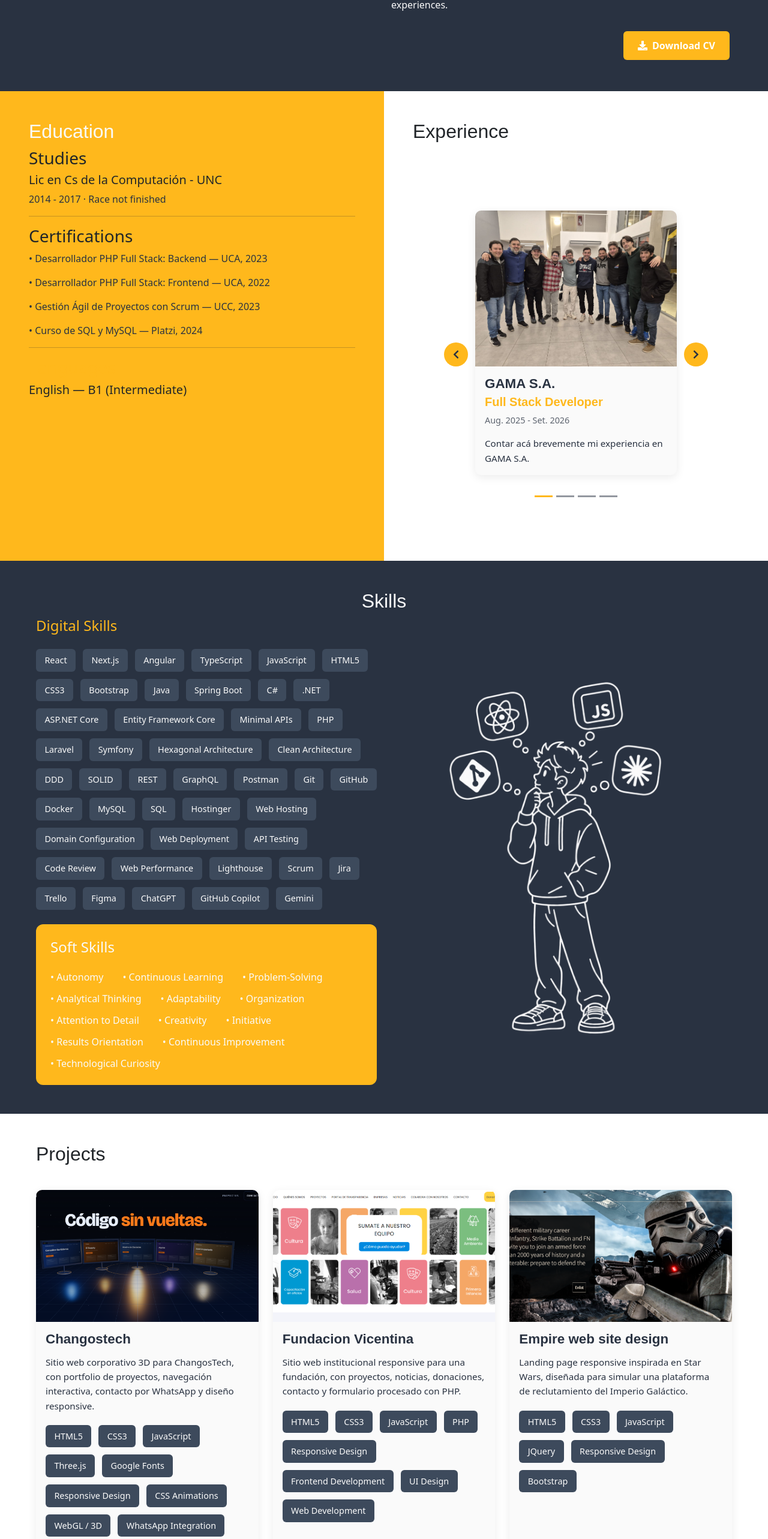
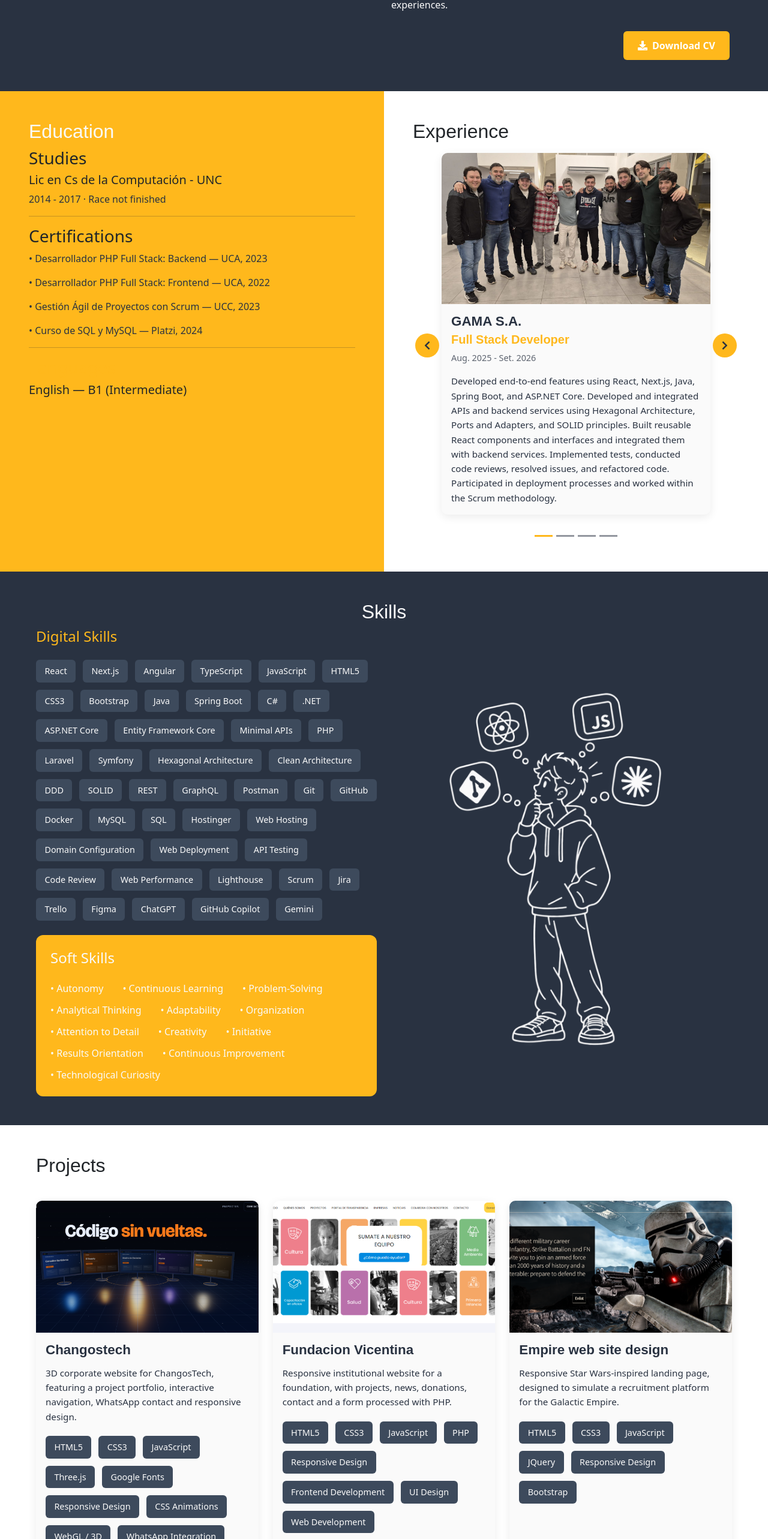
Before and after one commit to mati-romero/mi-portfolio, a React (Vite) app: page / in a window 1280 px wide. Shown: the part 1354-3920 px from the top of the page at 60% size. Built offline with nearby package versions, Linux system fonts and the light colour scheme; the HTML template or start-up script is replaced by a standard one.

Commit message:
Correccion detalles

```diff
--- a/src/components/Experience/Experience.css
+++ b/src/components/Experience/Experience.css
@@ -6,8 +6,28 @@
   margin-right: auto;
 }
 
+/* Same height for every slide: all the items stay in the layout (hidden)
+   so the carousel takes the height of the tallest one */
+
+.experience-carousel .carousel-inner {
+  display: flex;
+}
+
+.experience-carousel .carousel-item {
+  display: block;
+  flex: 0 0 100%;
+  visibility: hidden;
+}
+
+.experience-carousel .carousel-item.active,
+.experience-carousel .carousel-item-next,
+.experience-carousel .carousel-item-prev {
+  visibility: visible;
+}
+
 .experience-slide {
-  padding: 0.5rem 3.5rem 1rem;
+  height: 100%;
+  padding: 0.5rem 3rem 1rem;
 }
 
 /* Controls */
--- a/src/components/Experience/Experience.jsx
+++ b/src/components/Experience/Experience.jsx
@@ -6,10 +6,10 @@ import jobs from "./myJobs";
 function Experience() {
 
   return (
-    <div id="experience" className="p-0 p-lg-5">
+    <div id="experience" className="p-0">
       <div
         id="experienceCarousel"
-        className="carousel slide experience-carousel mt-5"
+        className="carousel slide experience-carousel"
         data-bs-ride="carousel"
       >
           <div className="carousel-inner">
--- a/src/components/Experience/myJobs.js
+++ b/src/components/Experience/myJobs.js
@@ -9,7 +9,8 @@ const jobs = [
     position: "Full Stack Developer",
     startDate: "Aug. 2025",
     endDate: "Set. 2026",
-    description: "Contar acá brevemente mi experiencia en GAMA S.A.",
+    description:
+      "Developed end-to-end features using React, Next.js, Java, Spring Boot, and ASP.NET Core. Developed and integrated APIs and backend services using Hexagonal Architecture, Ports and Adapters, and SOLID principles. Built reusable React components and interfaces and integrated them with backend services. Implemented tests, conducted code reviews, resolved issues, and refactored code. Participated in deployment processes and worked within the Scrum methodology.",
     image: gama,
   },
   {
@@ -17,7 +18,8 @@ const jobs = [
     position: "Full Stack Developer",
     startDate: "Nov. 2024",
     endDate: "Aug. 2025",
-    description: "Contar acá brevemente mi experiencia en Traychi.",
+    description:
+      "Developed web interfaces with React and JavaScript using reusable, scalable components. Contributed to migrating applications to Next.js, improving performance and search engine visibility. Integrated APIs and collaborated with the backend team using Spring Boot. Worked with Scrum, using Git for version control and Jira to manage development.",
     image: traychi,
   },
   {
@@ -25,7 +27,8 @@ const jobs = [
     position: "Full Stack Developer",
     startDate: "Jun. 2022",
     endDate: "May 2025",
-    description: "Contar acá brevemente mi experiencia en la UCC.",
+    description:
+      "Developed internal applications using React, PHP, Laravel, and Symfony, integrating APIs. Participated in the full development lifecycle, from analysis and planning to testing and production deployments. Implemented tests and documented APIs using Postman. Participated in code reviews and issue resolution. Helped digitize and optimize administrative processes through web solutions.",
     image: ucc,
   },
   {
@@ -33,7 +36,8 @@ const jobs = [
     position: "Web Developer",
     startDate: "Dec. 2020",
     endDate: "Mar. 2024",
-    description: "Contar acá brevemente mi experiencia en Fundación Vicentina.",
+    description:
+      "Developed and maintained the institutional website using HTML, CSS, Bootstrap, JavaScript, and jQuery. Implemented responsive interfaces and optimized performance to improve accessibility and loading times. Managed hosting, domains, and deployments using Hostinger.",
     image: vicentina,
   },
 ];
--- a/src/components/Job/Job.css
+++ b/src/components/Job/Job.css
@@ -12,7 +12,7 @@
 
 .job-image-container {
   width: 100%;
-  height: 260px;
+  aspect-ratio: 16 / 9;
   overflow: hidden;
 }
 
--- a/src/components/Projects/myWork.js
+++ b/src/components/Projects/myWork.js
@@ -6,7 +6,7 @@ const work = [
   {
     title: "Changostech",
     description:
-      "Sitio web corporativo 3D para ChangosTech, con portfolio de proyectos, navegación interactiva, contacto por WhatsApp y diseño responsive.",
+      "3D corporate website for ChangosTech, featuring a project portfolio, interactive navigation, WhatsApp contact and responsive design.",
     skills: [
       "HTML5",
       "CSS3",
@@ -25,7 +25,7 @@ const work = [
   {
     title: "Fundacion Vicentina",
     description:
-      "Sitio web institucional responsive para una fundación, con proyectos, noticias, donaciones, contacto y formulario procesado con PHP.",
+      "Responsive institutional website for a foundation, with projects, news, donations, contact and a form processed with PHP.",
     skills: [
       "HTML5",
       "CSS3",
@@ -43,7 +43,7 @@ const work = [
   {
     title: "Empire web site design",
     description:
-      "Landing page responsive inspirada en Star Wars, diseñada para simular una plataforma de reclutamiento del Imperio Galáctico.",
+      "Responsive Star Wars-inspired landing page, designed to simulate a recruitment platform for the Galactic Empire.",
     skills: [
       "HTML5",
       "CSS3",
```
